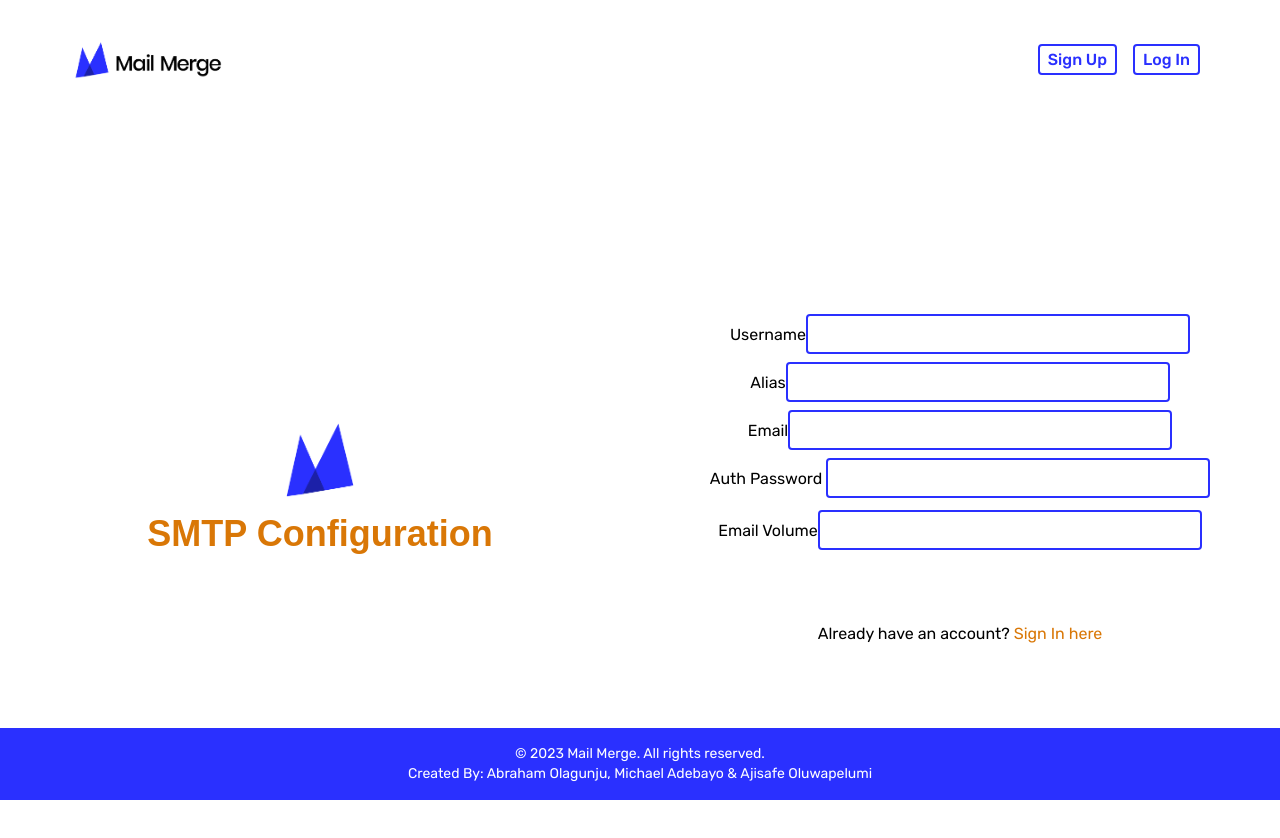
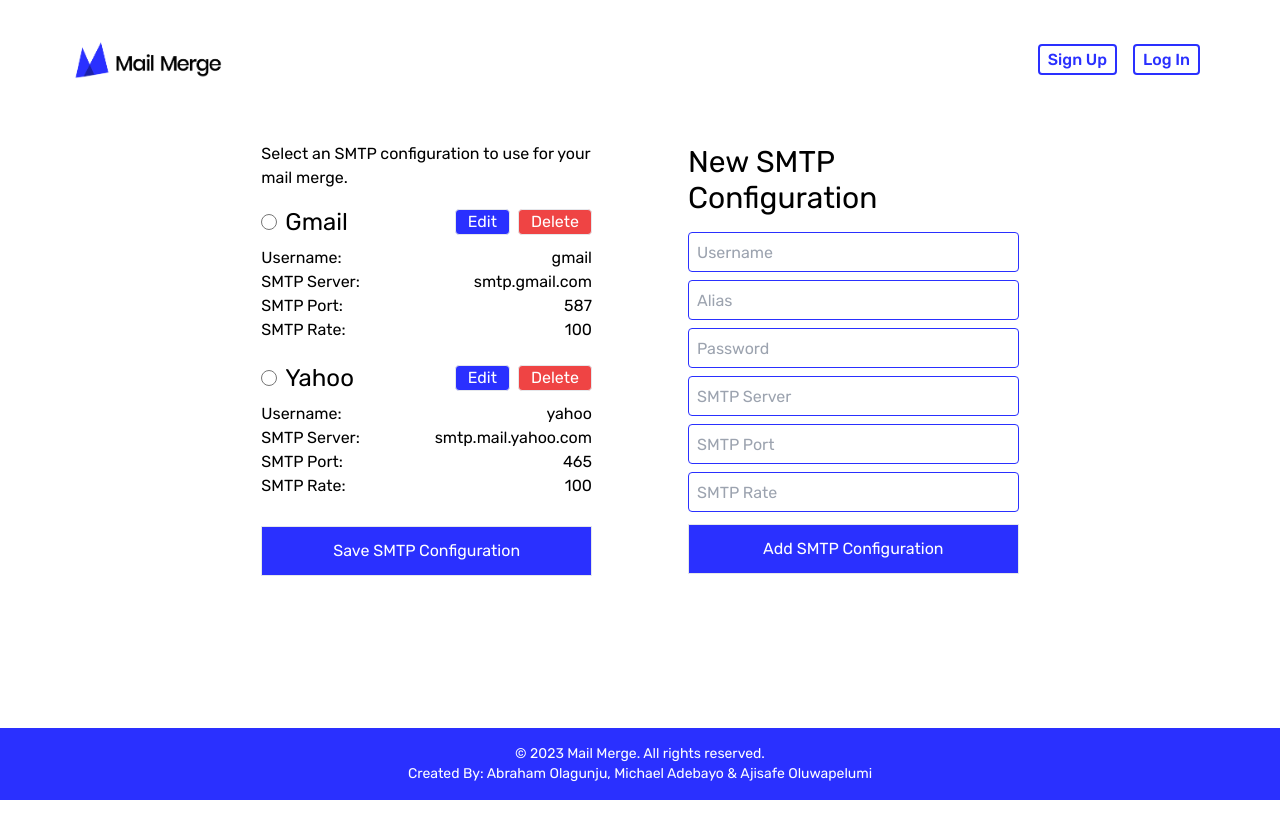
Before and after one commit to OluwaninsolaAO/simple-mail-merge, a Next.js app in the folder frontend/: page /smtp-config in a window 1280 px wide. Shown: the top 838 px of the page. After the commit the page ends 800 px from the top, so only its background shows below. Built offline with nearby package versions, Linux system fonts and the light colour scheme.

Commit message:
improved signup, signin and smtp pages

```diff
--- a/frontend/app/components/SignInForm.jsx
+++ b/frontend/app/components/SignInForm.jsx
@@ -14,49 +14,53 @@ export default function SignInForm() {
   }
 
   return (
-    <div className="lg:grid grid-cols-2 text-center h-screen items-center">
-      <div className="mb-8 lg:mb-0 lg:my-0 mx-auto">
+    <div className="container mx-auto">
+      <div className="flex flex-col lg:flex-row w-10/12 lg:w-8/12 bg-white rounded mx-auto overflow-hidden">
+        <div className="w-full lg:w-1/2 flex flex-col items-center justify-center p-12 bg-no-repeat bg-cover bg-center">
           <Image
-          src="/LockUps/IconMark.png"
-          alt="Mail Merge Icon"
-          width={100}
-          height={100}
-          className="text-center mx-auto"
+            src="/signin-mail-merge-img.svg"
+            alt="An illustration of a person sitting on a chair with a laptop sending mail."
+            width={500}
+            height={500}
           />
-        <h1 className="text-2xl md:text-4xl text-content font-semibold text-amber-600">
-          Mail Merge
-        </h1>
         </div>
-      <div className="">
-        <form onSubmit={handleSubmit} className="text-center">
-          <div className="mb-2">
-            <label>Email</label>
+        <div className="w-full lg:w-1/2 py-16 px-12">
+          <h2 className="text-3xl mb-4">Log In</h2>
+          <p className="mb-4">Log in to your account.</p>
+          <form onSubmit={handleSubmit} className="">
+            <div className="mt-5">
               <input
-              className="focus:outline-none focus:shadow-outline"
+                type="text"
+                placeholder="Email"
                 id="email"
-              type="email"
-              required
                 value={email}
                 onChange={(e) => setEmail(e.target.value)}
+                required
+                className="border border-blue py-1 px-2 w-full"
               />
             </div>
-          <div className="mb-3">
-            <label>Password </label>
+            <div className="mt-5">
               <input
                 type="password"
-              className=""
-              required
+                placeholder="Password"
+                id="password"
                 value={password}
                 onChange={(e) => setPassword(e.target.value)}
+                required
+                className="border border-blue py-1 px-2 w-full"
               />
             </div>
-          <button type="submit" className="submit-btn">
-            Log In
-          </button>
+            <div className="mt-5">
+              <button className="w-full bg-blue py-3 text-center text-white hover:bg-white hover:text-blue border hover:border-blue transition ease-out duration-300">Log In</button>
+            </div>
           </form>
           <p className="mt-3">
-          Do not have an account? <Link className="text-amber-600" href="/signup">Sign Up here</Link>
+            Forgot your password?{" "}
+            <Link className="text-blue hover:underline" href="/forgot-password">
+              Reset it here.
+            </Link>
           </p>
+        </div>
       </div>
     </div>
   );
--- a/frontend/app/components/SignUpForm.jsx
+++ b/frontend/app/components/SignUpForm.jsx
@@ -17,82 +17,85 @@ export default function SignUpForm() {
   }
 
   return (
-    <div className="lg:grid grid-cols-2 text-center h-screen items-center">
-      <div className="mb-8 lg:mb-0 lg:my-0 mx-auto">
+    <div className="container mx-auto">
+      <div className="flex flex-col lg:flex-row w-10/12 lg:w-8/12 bg-white rounded mx-auto overflow-hidden">
+        <div className="w-full lg:w-1/2 flex flex-col items-center justify-center p-12 bg-no-repeat bg-cover bg-center">
           <Image
-          src="/Lockup/HorizontalLockup.svg"
-          alt="A Horizontal Lockup of the Mail Merge Logo"
-          width={100}
-          height={100}
-          className="text-center mx-auto"
+            src="/signup-mail-merge-img.svg"
+            alt="An illustration of a person with a mail merge."
+            width={500}
+            height={500}
           />
         </div>
-      <div className="">
-        <form onSubmit={handleSubmit} className="text-center">
-          <div className="mb-2">
-            <label>First Name</label>
+        <div className="w-full lg:w-1/2 py-16 px-12">
+          <h2 className="text-3xl mb-4">Sign Up</h2>
+          <p className="mb-4">Create an account to get started.</p>
+          <form onSubmit={handleSubmit} className="">
+            <div className="flex flex-col lg:flex-row">
               <input
-              className="focus:outline-none focus:shadow-outline"
+                type="text"
+                placeholder="Firstname"
                 id="firstName"
-              type="text"
-              required
                 value={firstName}
                 onChange={(e) => setFirstName(e.target.value)}
+                required
+                className="border border-blue py-1 px-2 mr-2"
+              />
+              <input
+                type="text"
+                placeholder="Lastname"
+                id="lastName"
+                value={lastName}
+                onChange={(e) => setLastName(e.target.value)}
+                required
+                className="border border-blue py-1 px-2"
               />
             </div>
-          <div className="mb-2">
-            <label>Last Name</label>
+            <div className="mt-5">
               <input
-              className="focus:outline-none focus:shadow-outline"
-              id="lastName"
                 type="text"
+                placeholder="Email"
+                id="email"
+                value={email}
+                onChange={(e) => setEmail(e.target.value)}
                 required
-              value={lastName}
-              onChange={(e) => setLastName(e.target.value)}
+                className="border border-blue py-1 px-2 w-full"
               />
             </div>
-          <div className="mb-2">
-            <label>Email</label>
+            <div className="mt-5">
               <input
-              className="focus:outline-none focus:shadow-outline"
-              id="email"
-              type="email"
+                type="password"
+                placeholder="Password"
+                id="password"
+                value={password}
+                onChange={(e) => setPassword(e.target.value)}
                 required
-              value={email}
-              onChange={(e) => setEmail(e.target.value)}
+                className="border border-blue py-1 px-2 w-full"
               />
             </div>
-          <div className="mb-3">
-            <label>Password </label>
+            <div className="mt-5">
               <input
                 type="password"
-              className=""
+                placeholder="Confirm Password"
+                id="password2"
+                value={password2}
+                onChange={(e) => setPassword2(e.target.value)}
                 required
-              value={password}
-              onChange={(e) => setPassword(e.target.value)}
+                className="border border-blue py-1 px-2 w-full"
               />
             </div>
-          <div className="mb-3">
-            <label>Confirm Password </label>
-            <input
-              type="password"
-              className=""
-              required
-              value={password2}
-              onChange={(e) => setPassword2(e.target.value)}
-            />
+            <div className="mt-5">
+              <button className="w-full bg-blue py-3 text-center text-white hover:bg-white hover:text-blue border hover:border-blue transition ease-out duration-300">Sign Up</button>
             </div>
-          <button type="submit" className="submit-btn">
-            Log In
-          </button>
           </form>
           <p className="mt-3">
             Already have an account?{" "}
-          <Link className="text-amber-600" href="/signin">
-            Sign In here
+          <Link className="text-blue hover:underline" href="/signin">
+            Login here
           </Link>
           </p>
         </div>
       </div>
+    </div>
   );
 }
--- a/frontend/app/components/SmtpForm.jsx
+++ b/frontend/app/components/SmtpForm.jsx
@@ -5,93 +5,176 @@ import Link from "next/link";
 import Image from "next/image";
 
 export default function SmtpForm() {
-  const [firstName, setFirstName] = useState('');
-  const [lastName, setLastName] = useState('');
-  const [email, setEmail] = useState("");
+  const [userName, setUserName] = useState('');
+  const [alias, setAlias] = useState('');
   const [password, setPassword] = useState("");
-  const [password2, setPassword2] = useState('');
+  const [smtpServer, setSmtpServer] = useState("");
+  const [smtpPort, setSmtpPort] = useState("");
+  const [smtpRate, setSmtpRate] = useState("");
+  const [selectedConfig, setSelectedConfig] = useState(null);
+
+  const smtpConfigurations = [
+    {
+      username: "gmail",
+      alias: "Gmail",
+      password: "gmail-password",
+      smtpServer: "smtp.gmail.com",
+      smtpPort: "587",
+      smtpRate: "100",
+    },
+    {
+      username: "yahoo",
+      alias: "Yahoo",
+      password: "yahoo-password",
+      smtpServer: "smtp.mail.yahoo.com",
+      smtpPort: "465",
+      smtpRate: "100",
+    },
+  ];
 
   function handleSubmit(e) {
     e.preventDefault();
-    console.log(email, password, firstName, lastName);
+    console.log(userName, alias, smtpServer, smtpPort, smtpRate);
   }
 
   return (
-    <div className="lg:grid grid-cols-2 text-center h-screen items-center">
-      <div className="mb-8 lg:mb-0 lg:my-0 mx-auto">
-        <Image
-          src="/LockUps/IconMark.png"
-          alt="Mail Merge Icon"
-          width={100}
-          height={100}
-          className="text-center mx-auto"
+    <div className="container">
+      <div className="flex flex-col lg:flex-row w-10/12 lg:w-8/12 items-center bg-white rounded mx-auto overflow-hidden">
+        <div className="w-full lg:w-1/2 flex flex-col p-12">
+          {
+            smtpConfigurations.length === 0 ? (
+              <p className="text-center">You have not set up any SMTP configurations yet.</p>
+            ) : (
+              <p className="mb-4">Select an SMTP configuration to use for your mail merge.</p>
+            )
+          }
+          {smtpConfigurations.map((config) => (
+            <div className="flex flex-col mb-5">
+              <div className="flex items-center justify-between mb-2">
+                <div className="flex items-center">
+                  <input
+                    type="radio"
+                    id={config.username}
+                    name="smtpConfig"
+                    value={config.username}
+                    checked={selectedConfig === config.username}
+                    onChange={() => setSelectedConfig(config.username)}
+                    style={{ width: "16px", height: "16px" }}
+                    className="mr-2"
                   />
-        <h1 className="text-2xl md:text-4xl text-content font-semibold text-amber-600">
-          SMTP Configuration
-        </h1>
+                  <h2 className="text-2xl">{config.alias}</h2>
                 </div>
-      <div className="">
-        <form onSubmit={handleSubmit} className="text-center">
-        <div className="mb-2">
-            <label>Username</label>
+                <div className="flex">
+                  <button className="w-fit bg-blue text-white rounded px-3 text-center border hover:border-blue hover:bg-white hover:text-blue transition ease-out duration-300">
+                    Edit
+                  </button>
+                  <button className="w-fit bg-red-500 text-white rounded px-3 text-center border hover:border-red-500 hover:bg-white hover:text-red-500 ml-2 transition ease-out duration-300">
+                    Delete
+                  </button>
+                </div>
+              </div>
+              <div className="flex flex-col">
+                <div className="flex justify-between">
+                  <p className="">Username:</p>
+                  <p className="">{config.username}</p>
+                </div>
+                <div className="flex justify-between">
+                  <p className="">SMTP Server:</p>
+                  <p className="">{config.smtpServer}</p>
+                </div>
+                <div className="flex justify-between">
+                  <p className="">SMTP Port:</p>
+                  <p className="">{config.smtpPort}</p>
+                </div>
+                <div className="flex justify-between">
+                  <p className="">SMTP Rate:</p>
+                  <p className="">{config.smtpRate}</p>
+                </div>
+              </div>
+            </div>
+          ))
+        }
+        <div className="mt-2">
+          <Link href="/home">
+            <button className="w-full bg-blue py-3 text-center text-white hover:bg-white hover:text-blue border hover:border-blue transition ease-out duration-300">Save SMTP Configuration</button>
+          </Link>
+        </div>
+        </div>
+        <div className="w-full lg:w-1/2 py-16 px-12">
+          {/* The user will be able to set up a new SMTP configuration here */}
+          <h2 className="text-3xl mb-4">New SMTP Configuration</h2>
+          <form onSubmit={handleSubmit} className="">
+            <div className="mt-2">
               <input
-              className="focus:outline-none focus:shadow-outline"
-              id="firstName"
                 type="text"
+                placeholder="Username"
+                id="username"
+                value={userName}
+                onChange={(e) => setUserName(e.target.value)}
                 required
-              value={firstName}
-              onChange={(e) => setFirstName(e.target.value)}
+                className="border border-blue py-1 px-2 w-full"
               />
             </div>
-          <div className="mb-2">
-            <label>Alias</label>
+            <div className="mt-2">
               <input
-              className="focus:outline-none focus:shadow-outline"
-              id="lastName"
                 type="text"
+                placeholder="Alias"
+                id="alias"
+                value={alias}
+                onChange={(e) => setAlias(e.target.value)}
                 required
-              value={lastName}
-              onChange={(e) => setLastName(e.target.value)}
+                className="border border-blue py-1 px-2 w-full"
               />
             </div>
-          <div className="mb-2">
-            <label>Email</label>
+            <div className="mt-2">
               <input
-              className="focus:outline-none focus:shadow-outline"
-              id="email"
-              type="email"
+                type="password"
+                placeholder="Password"
+                id="password"
+                value={password}
+                onChange={(e) => setPassword(e.target.value)}
                 required
-              value={email}
-              onChange={(e) => setEmail(e.target.value)}
+                className="border border-blue py-1 px-2 w-full"
               />
             </div>
-          <div className="mb-3">
-            <label>Auth Password </label>
+            <div className="mt-2">
               <input
-              type="password"
-              className=""
+                type="text"
+                placeholder="SMTP Server"
+                id="smtpServer"
+                value={smtpServer}
+                onChange={(e) => setSmtpServer(e.target.value)}
                 required
-              value={password}
-              onChange={(e) => setPassword(e.target.value)}
+                className="border border-blue py-1 px-2 w-full"
               />
             </div>
-          <div className="mb-3">
-            <label>Email Volume</label>
+            <div className="mt-2">
               <input
-              type="password"
-              className=""
+                type="text"
+                placeholder="SMTP Port"
+                id="smtpPort"
+                value={smtpPort}
+                onChange={(e) => setSmtpPort(e.target.value)}
                 required
-              value={password2}
-              onChange={(e) => setPassword2(e.target.value)}
+                className="border border-blue py-1 px-2 w-full"
               />
             </div>
-          <button type="submit" className="submit-btn">
-            Add Configuration
-          </button>
+            <div className="mt-2">
+              <input
+                type="text"
+                placeholder="SMTP Rate"
+                id="smtpRate"
+                value={smtpRate}
+                onChange={(e) => setSmtpRate(e.target.value)}
+                required
+                className="border border-blue py-1 px-2 w-full"
+              />
+            </div>
+            <div className="mt-3">
+              <button className="w-full bg-blue py-3 text-center text-white hover:bg-white hover:text-blue border hover:border-blue transition ease-out duration-300">Add SMTP Configuration</button>
+            </div>
           </form>
-        <p className="mt-3">
-          Already have an account? <Link className="text-amber-600" href="/signin">Sign In here</Link>
-        </p>
+        </div>
       </div>
     </div>
   );
```
Also changed, not shown: frontend/app/components/ToggleMenu.jsx (+4 -4 lines), frontend/public/signin-mail-merge-img.svg (added), frontend/public/signup-mail-merge-img.svg (added). Lines whose indentation alone changed are shown as unchanged.
